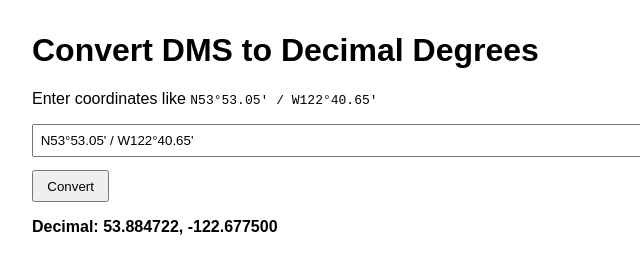
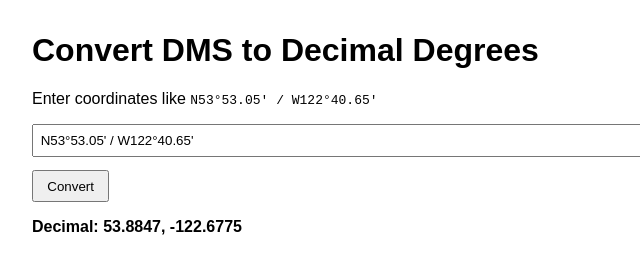
Before and after one commit to helifriz/Latlong, a plain HTML site: page index.html in a window 1280 px wide. Shown: the full height of the page, 0-640 px from the left. Drawn offline with Linux system fonts and the light colour scheme.

Commit message:
Update converter output precision

```diff
--- a/index.html
+++ b/index.html
@@ -54,7 +54,7 @@ function convert() {
 
     const lat = parseCoord(match[1], match[2], match[3]);
     const lon = parseCoord(match[4], match[5], match[6]);
-    document.getElementById('result').textContent = `Decimal: ${lat.toFixed(6)}, ${lon.toFixed(6)}`;
+    document.getElementById('result').textContent = `Decimal: ${lat.toFixed(4)}, ${lon.toFixed(4)}`;
 }
 
 convert();
```
